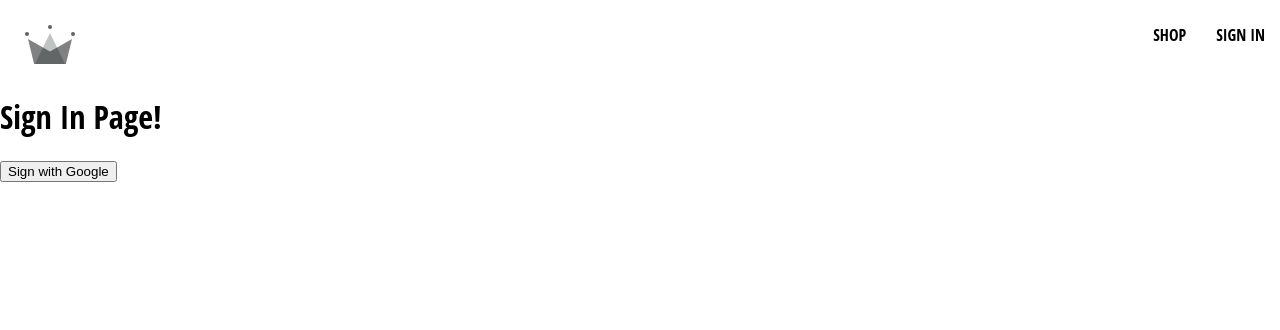
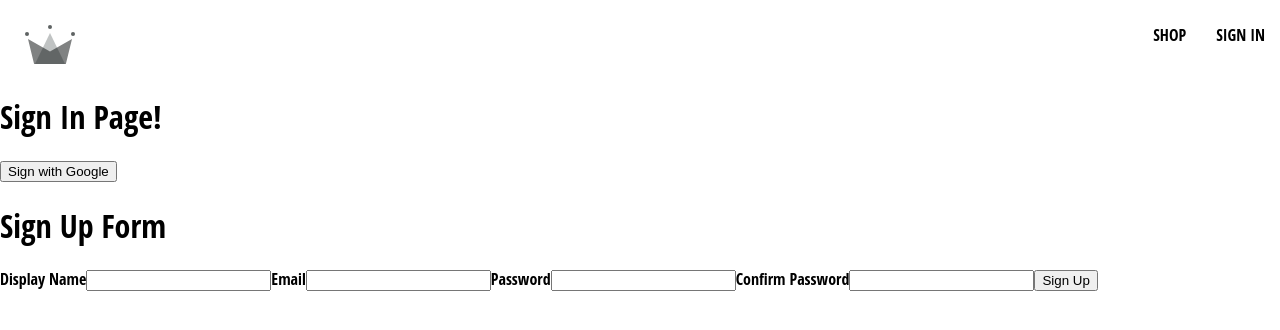
Before and after one commit to Karan-Dodeja/crown-clothing, a React (Create React App) app: page /sign-in in a window 1280 px wide. Shown: the top 330 px of the page. Built offline with nearby package versions, Linux system fonts and the light colour scheme; the HTML template or start-up script is replaced by a standard one.

Commit message:
Signup Form Structure

```diff
--- a/src/directory/directory.component.jsx
+++ b/src/components/directory/directory.component.jsx
@@ -1,4 +1,4 @@
-import CategoryItem from '../components/category-item/category-item.component';
+import CategoryItem from '../category-item/category-item.component';
 import './directory.styless.scss';
 
 const Directory = ({ categories }) => {
--- /dev/null
+++ b/src/components/sign-up-form/sign-up-form.component.jsx
@@ -0,0 +1,50 @@
+import { useState } from "react";
+
+const defaultFormFields = {
+    displayName: '',
+    email: '',
+    password: '',
+    confirmPassword: ''
+}
+
+const SignUpForm = () => {
+
+    const [formField, setFormField] = useState(defaultFormFields);
+
+    const { displayName, email, password, confirmPassword } = formField;
+
+    const handleChange = (event) => {
+        const {name, value} = event.target;
+        setFormField({...formField, [name]: value});
+    }
+
+    return (
+        <div>
+            <h1>Sign Up Form</h1>
+
+            <form onSubmit={() => { }}>
+
+                <label>Display Name</label>
+
+                <input type="text" name="displayName" required onChange={handleChange} value={displayName} />
+
+                <label>Email</label>
+
+                <input type="email" name="email" required onChange={handleChange} value={email} />
+
+                <label>Password</label>
+
+                <input type="password" name="password" required onChange={handleChange} value={password} />
+
+                <label>Confirm Password</label>
+
+                <input type="password" name="confirmPassword" required onChange={handleChange} value={confirmPassword} />
+
+                <button type="submit">Sign Up</button>
+
+            </form>
+        </div>
+    )
+}
+
+export default SignUpForm;
--- a/src/routes/home/home.component.jsx
+++ b/src/routes/home/home.component.jsx
@@ -1,4 +1,4 @@
-import Directory from "../../directory/directory.component";
+import Directory from "../../components/directory/directory.component";
 import { Outlet } from "react-router-dom";
 
 const home = () => {
--- a/src/routes/sign-in/sign-in.component.jsx
+++ b/src/routes/sign-in/sign-in.component.jsx
@@ -1,9 +1,11 @@
-import { createUserDocumentFromAuth,signInWithGooglePopup } from "../../utils/firebase/firebase.utils"
+import { createUserDocumentFromAuth, signInWithGooglePopup } from "../../utils/firebase/firebase.utils"
+
+import SignUpForm from "../../components/sign-up-form/sign-up-form.component";
 
 const SignIn = () => {
 
     const logGoogleUser = async () => {
-        const {user} = await signInWithGooglePopup();
+        const { user } = await signInWithGooglePopup();
         const userDocRef = await createUserDocumentFromAuth(user);
     }
 
@@ -13,6 +15,7 @@
             <button onClick={logGoogleUser}>
                 Sign with Google
             </button>
+            <SignUpForm />
         </div>
     )
 }
```
Also changed, not shown: src/components/directory/directory.styless.scss (renamed from src/directory/directory.styless.scss).
